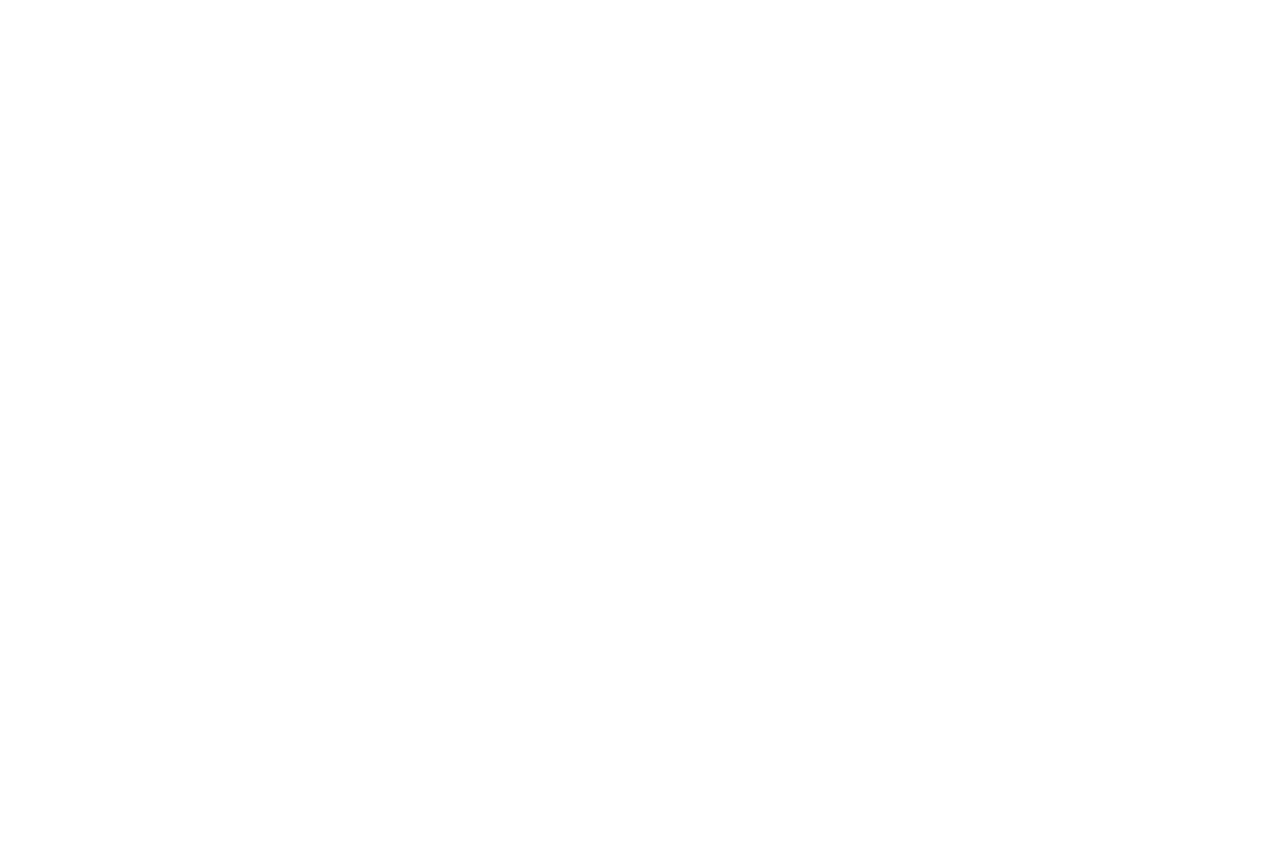
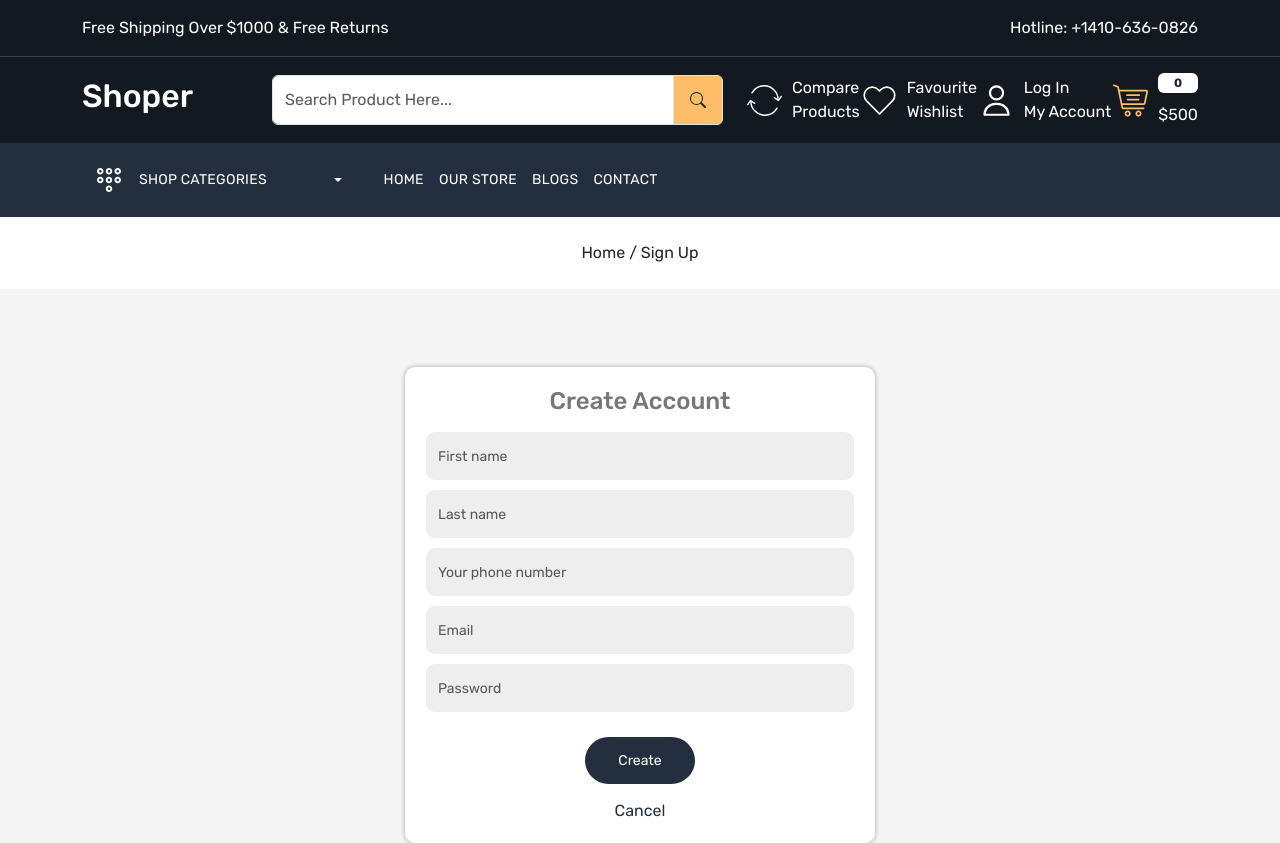
Before and after one commit to Prokudin-Dmitriy/E-Commerce-Shop, a React (Create React App) app: page /signup in a window 1280 px wide. Before the commit this address had no page. Shown: the top 843 px of the page. Before the commit the page ends 800 px from the top, so only its background shows below. Built offline with nearby package versions, Linux system fonts and the light colour scheme.

Commit message:
add Sign Up page

```diff
--- a/src/App.js
+++ b/src/App.js
@@ -8,6 +8,7 @@ import Contact from './pages/Contact';
 import OurStore from './pages/OurStore';
 import Login from './pages/Login';
 import Forgotpass from './pages/Forgotpass';
+import Signup from './pages/Signup';
 
 function App() {
   return (
@@ -21,6 +22,7 @@ function App() {
             <Route path='store' element={<OurStore />} />
             <Route path='login' element={<Login />} />
             <Route path='forgot-password' element={<Forgotpass />} />
+            <Route path='signup' element={<Signup />} />
           </Route>
         </Routes>
       </BrowserRouter>
--- a/src/pages/Forgotpass.js
+++ b/src/pages/Forgotpass.js
@@ -6,7 +6,7 @@ import Meta from '../components/Meta';
 const Forgotpass = () => {
   return (
     <div>
-      <Meta title={'Forgot-Password'} />
+      <Meta title={'Forgot Password'} />
       <BreadCrumb title={'Forgot Password'} />
       <div className='login py-5 home-wrapper-2'>
         <div className='container-xl'>
--- a/src/pages/Login.js
+++ b/src/pages/Login.js
@@ -35,7 +35,7 @@ const Login = () => {
                     <Link to='/forgot-password' className='login-card_pass mb-4'>Forgot your password?</Link>
                     <div className='d-flex justify-content-center align-items-center gap-15'>
                       <button className='button'>Log In</button>
-                      <Link className='button login-card_signup'>Sign Up</Link>
+                      <Link to='/signup' className='button login-card_signup'>Sign Up</Link>
                     </div>
                   </div>
                 </form>
--- a/src/pages/Signup.js
+++ b/src/pages/Signup.js
@@ -1,9 +1,76 @@
-import React from 'react'
+import React from 'react';
+import { Link } from 'react-router-dom';
+import BreadCrumb from '../components/BreadCrumb';
+import Meta from '../components/Meta';
 
 const Signup = () => {
   return (
-    <div>Signup</div>
-  )
-}
+    <div>
+      <Meta title={'Sign up'} />
+      <BreadCrumb title={'Sign Up'} />
+      <div className='login py-5 home-wrapper-2'>
+        <div className='container-xl'>
+          <div className='row'>
+            <div className='col-12 d-flex justify-content-center'>
+              <div className='login-card'>
+                <h3 className='login-card_title'>Create Account</h3>
+                <form action=''>
+                  <div>
+                    <input
+                      type='text'
+                      name='firstname'
+                      placeholder='First name'
+                      className='form-control mb-2'
+                    />
+                  </div>
+                  <div>
+                    <input
+                      type='text'
+                      name='lastname'
+                      placeholder='Last name'
+                      className='form-control mb-2'
+                    />
+                  </div>
+                  <div>
+                    <input
+                      type='tel'
+                      name='tel'
+                      placeholder='Your phone number'
+                      className='form-control mb-2'
+                    />
+                  </div>
+                  <div>
+                    <input
+                      type='email'
+                      name='email'
+                      placeholder='Email'
+                      className='form-control mb-2'
+                    />
+                  </div>
+                  <div>
+                    <input
+                      type='password'
+                      name='password'
+                      placeholder='Password'
+                      className='form-control mb-4'
+                    />
+                  </div>
+                  <div>
+                    <div className='d-flex flex-column justify-content-center align-items-center gap-15'>
+                      <button className='button'>Create</button>
+                      <Link to='/login' className='pass-card_cancel'>
+                        Cancel
+                      </Link>
+                    </div>
+                  </div>
+                </form>
+              </div>
+            </div>
+          </div>
+        </div>
+      </div>
+    </div>
+  );
+};
 
-export default Signup
+export default Signup;
```
